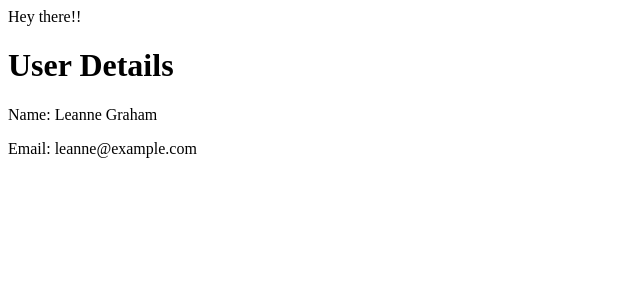
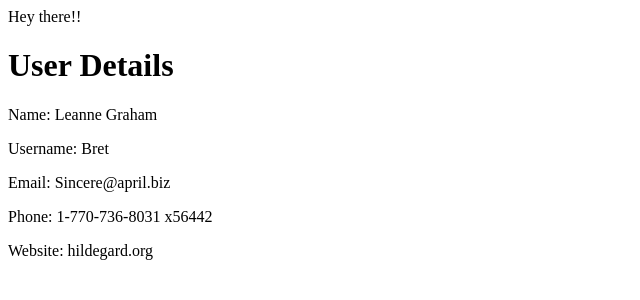
Before and after one commit to acciojob/routing-people-satishrathod-dev, a React app: page /users/1 in a window 1280 px wide. Shown: the top 300 px of the page, without its empty margins (0-640 px from the left). Built offline with nearby package versions, Linux system fonts and the light colour scheme.

Commit message:
finished

```diff
--- a/src/components/App.js
+++ b/src/components/App.js
@@ -6,10 +6,52 @@ import { Route, Routes } from "react-router-dom";
 
 const App = () => {
   const users = [
-    { id: 1, name: "Leanne Graham", email: "leanne@example.com" },
-    { id: 2, name: "Bret", email: "bret@example.com" },
-    { id: 3, name: "Shubham Wagh", email: "shubham@example.com" },
-    { id: 4, name: "Rohit Palkar", email: "rohit@example.com" },
+    {
+      id: 1,
+      name: "Leanne Graham",
+      description: "Description for Item 1",
+      username: "Bret",
+      email: "Sincere@april.biz",
+      Phone: "1-770-736-8031 x56442",
+      Website: "hildegard.org",
+    },
+    {
+      id: 2,
+      name: "Ervin Howell",
+      description: "Description for Item 2",
+      username: "Antonette",
+      email: "Sincere@april.biz",
+      Phone: "1-770-736-8031 x56442",
+      Website: "hildegard.org",
+    },
+
+    {
+      id: 3,
+      name: "Clenmentine Bouch",
+      description: "Description for Item 3’,username: “Samantha",
+      email: "Sincere@april.biz",
+      Phone: "1-770-736-8031 x56442",
+      Website: "hildegard.org",
+    },
+
+    {
+      id: 4,
+      name: "Patricia Labsack",
+      description: "Description for Item 3’,username: “Bret",
+      email: "Sincere@april.biz",
+      Phone: "1-770-736-8031 x56442",
+      Website: "hildegard.org",
+    },
+
+    {
+      id: 5,
+      name: "Clementina DuBuque",
+      description: "Description for Item 3",
+      username: "Moriah.Stanton",
+      email: "Rey.Padberg@karina.biz",
+      Phone: "024-648-3804",
+      Website: "ambrose.net",
+    },
   ];
 
   return (
--- a/src/components/UserDetails.js
+++ b/src/components/UserDetails.js
@@ -29,9 +29,16 @@ const UserDetails = ({ users }) => {
   return (
     <div>
       <h1>User Details</h1>
-      <p>{"Name: " + user.name}</p>
 
-      <p>Email: {user.email}</p>
+      <p>Name: {user.name}</p>
+
+      <p>Username: {user.username} </p>
+
+      <p>Email: {user.email} </p>
+
+      <p>Phone: {user.Phone} </p>
+
+      <p>Website: {user.Website}</p>
     </div>
   );
 };
```
